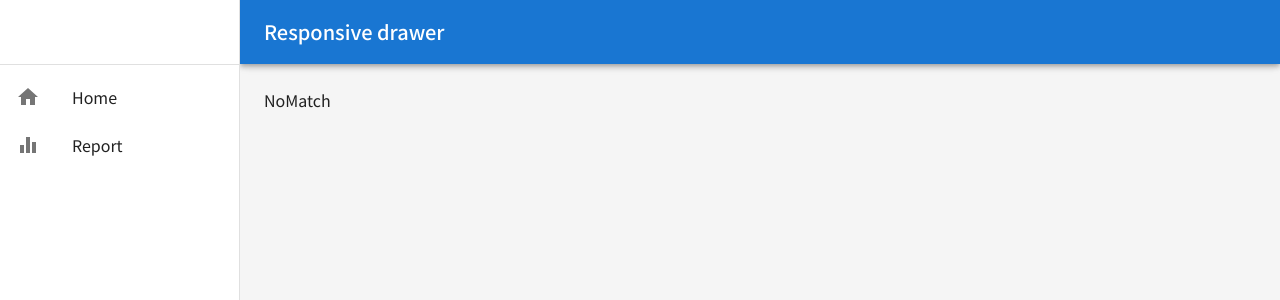
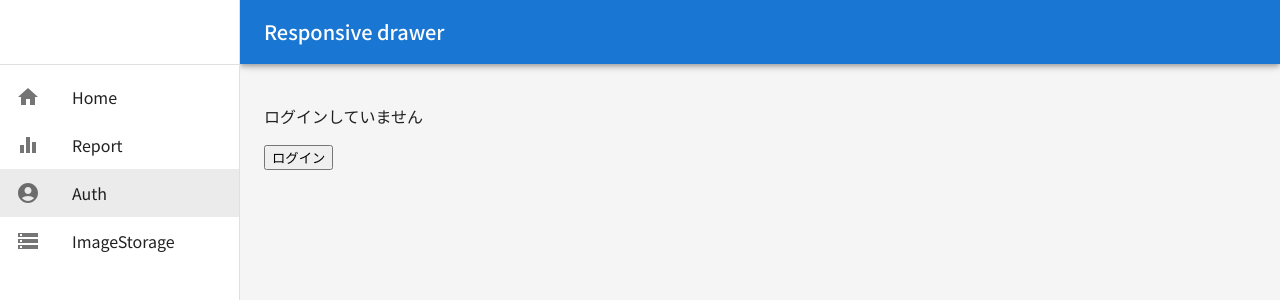
Before and after one commit to nishi240masa/account-book, a React (Create React App) app: page /auth in a window 1280 px wide. Shown: the top 300 px of the page. Built offline with nearby package versions, Linux system fonts and the light colour scheme; no server answers; the database is empty.

Commit message:
Add AuthComponent and ImageStorage components

```diff
--- a/src/App.tsx
+++ b/src/App.tsx
@@ -20,6 +20,8 @@ import {
 import { db } from "./firebase";
 import { formatMonth } from "./utils/fomatting";
 import { Schema } from "./validations/schema";
+import AuthComponent from "./AuthComponent";
+import ImageStorage from "./pages/ImageStorage";
 
 function App() {
   // firebaseのエラーを判定する関数
@@ -170,6 +172,8 @@ function App() {
       <Router>
         <Routes>
           <Route path="/" element={<AppLyout />}>
+            <Route path="/auth" element={<AuthComponent />} />
+            <Route path="/image" element={<ImageStorage />} />
             <Route
               index
               element={
--- /dev/null
+++ b/src/AuthComponent.tsx
@@ -0,0 +1,86 @@
+import React, { useEffect, useState } from "react";
+import { signInWithPopup, signOut } from "firebase/auth";
+import { auth, googleProvider } from "./firebase";
+import { User } from "firebase/auth"; // User type imported
+
+function AuthComponent() {
+  //型はUser型かnull
+  const [user, setUser] = useState<User | null>(null); //ユーザー情報を保持
+
+  // ログイン状態の監視
+  useEffect(() => {
+    const unsubscribe = auth.onAuthStateChanged((authUser) => {
+      if (authUser) {
+        // ログインしている場合
+        setUser(authUser);
+      } else {
+        // ログアウトしている場合
+        setUser(null);
+      }
+    });
+
+    // アンマウント時に監視解除
+    return () => {
+      unsubscribe();
+    };
+  }, []);
+
+  // ログイン
+  const handleSignIn = async () => {
+    try {
+      // Googleログインポップアップを表示
+      const result = await signInWithPopup(auth, googleProvider);
+      // ログイン成功時の処理
+      console.log("ログイン成功", result.user);
+      // resultに入ってる情報を一つづつ確認する
+
+      console.log("表示名", result.user?.displayName);
+      console.log("メールアドレス", result.user?.email);
+      console.log("プロフィール画像", result.user?.photoURL);
+      console.log("ユーザーID", result.user?.uid);
+      console.log("電話番号", result.user?.phoneNumber);
+      console.log("メール認証", result.user?.emailVerified);
+    } catch (error) {
+      // エラーハンドリング
+      console.error("ログインエラー", error);
+    }
+  };
+
+  // ログアウト
+  const handleSignOut = async () => {
+    try {
+      await signOut(auth);
+    } catch (error) {
+      console.error("ログアウトエラー:", error);
+    }
+  };
+  return (
+    <div>
+      {user ? (
+        <div>
+          <div>
+            <img src={user.photoURL || "デフォルトの画像URL"} alt="user" />
+            <p>
+              表示名: {user.displayName},型 {typeof user.displayName}
+            </p>
+            <p>
+              メールアドレス: {user.email},型 {typeof user.email}
+            </p>
+
+            <p>
+              ユーザーID: {user.uid},型 {typeof user.uid}
+            </p>
+          </div>
+          <button onClick={handleSignOut}>ログアウト</button>
+        </div>
+      ) : (
+        <div>
+          <p>ログインしていません</p>
+          <button onClick={handleSignIn}>ログイン</button>
+        </div>
+      )}
+    </div>
+  );
+}
+
+export default AuthComponent;
--- a/src/components/common/SideBar.tsx
+++ b/src/components/common/SideBar.tsx
@@ -14,6 +14,8 @@ import InboxIcon from "@mui/icons-material/MoveToInbox";
 import MailIcon from "@mui/icons-material/Mail";
 import HomeIcon from "@mui/icons-material/Home";
 import EqualizerIcon from "@mui/icons-material/Equalizer";
+import AccountCircleIcon from "@mui/icons-material/AccountCircle";
+import StorageIcon from "@mui/icons-material/Storage";
 import { NavLink } from "react-router-dom";
 
 interface SidebarProps {
@@ -50,6 +52,8 @@ const SideBar = ({
     // text: メニューの表示名、path: リンク先、icon: アイコン
     { text: "Home", path: "/", icon: HomeIcon },
     { text: "Report", path: "/report", icon: EqualizerIcon },
+    { text: "Auth", path: "/auth", icon: AccountCircleIcon },
+    { text: "ImageStorage", path: "/image", icon: StorageIcon },
   ];
 
   // 基準のリンクのスタイル
--- a/src/firebase.ts
+++ b/src/firebase.ts
@@ -1,8 +1,10 @@
 // Import the functions you need from the SDKs you need
 import { initializeApp } from "firebase/app";
+import { getAuth, GoogleAuthProvider } from 'firebase/auth';
 // TODO: Add SDKs for Firebase products that you want to use
 // https://firebase.google.com/docs/web/setup#available-libraries
 import{getFirestore} from "firebase/firestore"
+import { getStorage } from "firebase/storage";
 // Your web app's Firebase configuration
 const firebaseConfig = {
   apiKey: "AIzaSyCv1Ii0iLrByXDz3g7n6aPqNGvHiSS5_TQ",
@@ -17,4 +19,12 @@ const firebaseConfig = {
 const app = initializeApp(firebaseConfig);
 const db = getFirestore(app);
 
-export {db}
+// ストレージの準備
+const storage = getStorage(app);
+// 認証オブジェクトの準備
+const auth = getAuth(app);
+// Google認証プロバイダの準備
+const googleProvider = new GoogleAuthProvider();
+
+
+export {db,auth,googleProvider,storage};
--- /dev/null
+++ b/src/pages/ImageStorage.tsx
@@ -0,0 +1,39 @@
+import React, { useState } from "react";
+import { ref, uploadBytes } from "firebase/storage";
+import { storage } from "../firebase";
+
+function ImageStorage() {
+  const [image, setImage] = useState<File>();
+  const handleChange = (e: React.ChangeEvent<HTMLInputElement>) => {
+    if (e.target.files) {
+      setImage(e.target.files[0]);
+    }
+  };
+  const handleSubmit = (e: React.FormEvent<HTMLFormElement>) => {
+    try {
+      if (!image) return;
+      const imageRef = ref(storage, image.name);
+
+      uploadBytes(imageRef, image).then(() => {
+        console.log("Uploaded a file!");
+      });
+    } catch (err) {
+      console.log(err);
+    }
+    //imgaeが存在しない場合は処理を終了
+    e.preventDefault();
+
+    console.log(image);
+  };
+
+  return (
+    <div>
+      <form onSubmit={handleSubmit}>
+        <input type="file" onChange={handleChange} />
+        <button className="button">送信</button>
+      </form>
+    </div>
+  );
+}
+
+export default ImageStorage;
```
